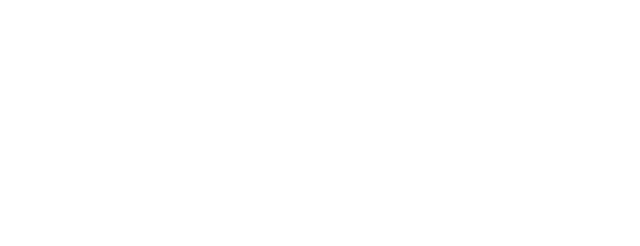
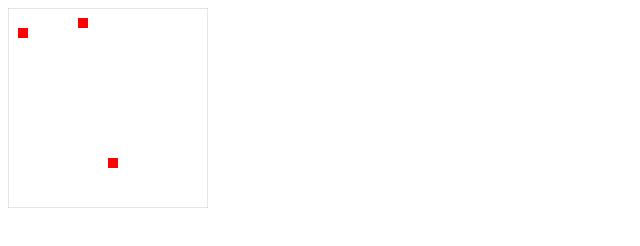
Before and after one commit to swypse/tank, a website built with webpack: page index.html in a window 1280 px wide. Shown: the full height of the page, 0-640 px from the left. Built offline with nearby package versions, Linux system fonts and the light colour scheme.

Commit message:
Basic drawing abilities

```diff
--- a/app.js
+++ b/app.js
@@ -1,13 +1,22 @@
 import {Scene} from './core/scene';
 import {Ui} from './src/layers/ui';
 import {Actor} from './core/actor';
+import {Context} from './core/context';
 
 
 var ui = new Ui("ui layer");
 
-var a = new Actor("actorname");
+var a = new Actor("actor", 10, 20);
 ui.addActor(a);
+
+var a2 = new Actor("actor2", 70, 10);
+ui.addActor(a2);
+
+var a3 = new Actor("actor3", 100, 150);
+ui.addActor(a3);
 
 var s = new Scene("scenename");
 s.addLayer(ui);
-s.draw();
+
+var ctx = new Context(200, 200);
+s.draw(ctx);
--- a/core/actor.js
+++ b/core/actor.js
@@ -1,9 +1,11 @@
 export class Actor {
-	constructor(name) {
+	constructor(name, x, y) {
 		this.name = name;
+		this.x = x;
+		this.y = y;
 	}
 
-	draw() {
-		console.log(`draw actor ${this.name}`);
+	draw(ctx) {
+		ctx.rectangle(this.x, this.y, 10, 10, '#ff0000');
 	}
 }
--- /dev/null
+++ b/core/context.js
@@ -0,0 +1,29 @@
+export class Context {
+	constructor(width, height) {
+		var canvas = document.createElement('canvas');
+		if (!canvas.getContext)
+			throw 'Your browser does not support canvas element.';
+
+		this.width = canvas.width = width;
+		this.height = canvas.height = height;
+
+		document.body.appendChild(canvas);
+
+		this.context = canvas.getContext('2d');
+	}
+
+	rectangle(x, y, width, height, fillStyle) {
+		var oldFillStyle = this.context.fillStyle;
+		this.context.fillStyle = fillStyle;
+		this.context.fillRect(x, y, width, height);
+		this.context.fillStyle = oldFillStyle;
+	}
+
+	outline(x, y, width, height, strokeStyle) {
+		var oldStrokeStyle = this.context.strokeStyle;
+		this.context.strokeStyle = strokeStyle;
+		this.context.rect(x, y, width, height);
+		this.context.stroke();
+		this.context.strokeStyle = oldStrokeStyle;
+	}
+}
--- a/core/layer.js
+++ b/core/layer.js
@@ -8,10 +8,10 @@ export class Layer {
 		this.actors.push(a);
 	}
 
-	draw() {
-		console.log(`draw layer ${this.name}`);
+	draw(ctx) {
+		ctx.outline(0, 0, ctx.width, ctx.height, '#cccccc');
 		this.actors.forEach(a => {
-			a.draw();
+			a.draw(ctx);
 		});
 	}
 }
--- a/core/scene.js
+++ b/core/scene.js
@@ -10,10 +10,9 @@ export class Scene {
 		this.layers.push(l);
 	}
 
-	draw() {
-		console.log("Render scene: " + this.name);
+	draw(ctx) {
 		this.layers.forEach(l => {
-			l.draw();
+			l.draw(ctx);
 		});
 	}
 }
--- a/index.html
+++ b/index.html
@@ -1 +1,9 @@
-<script src="build/app.js"></script>
+<!DOCTYPE html>
+<html>
+<head>
+	<title></title>
+</head>
+<body>
+	<script src="build/app.js"></script>
+</body>
+</html>
```
